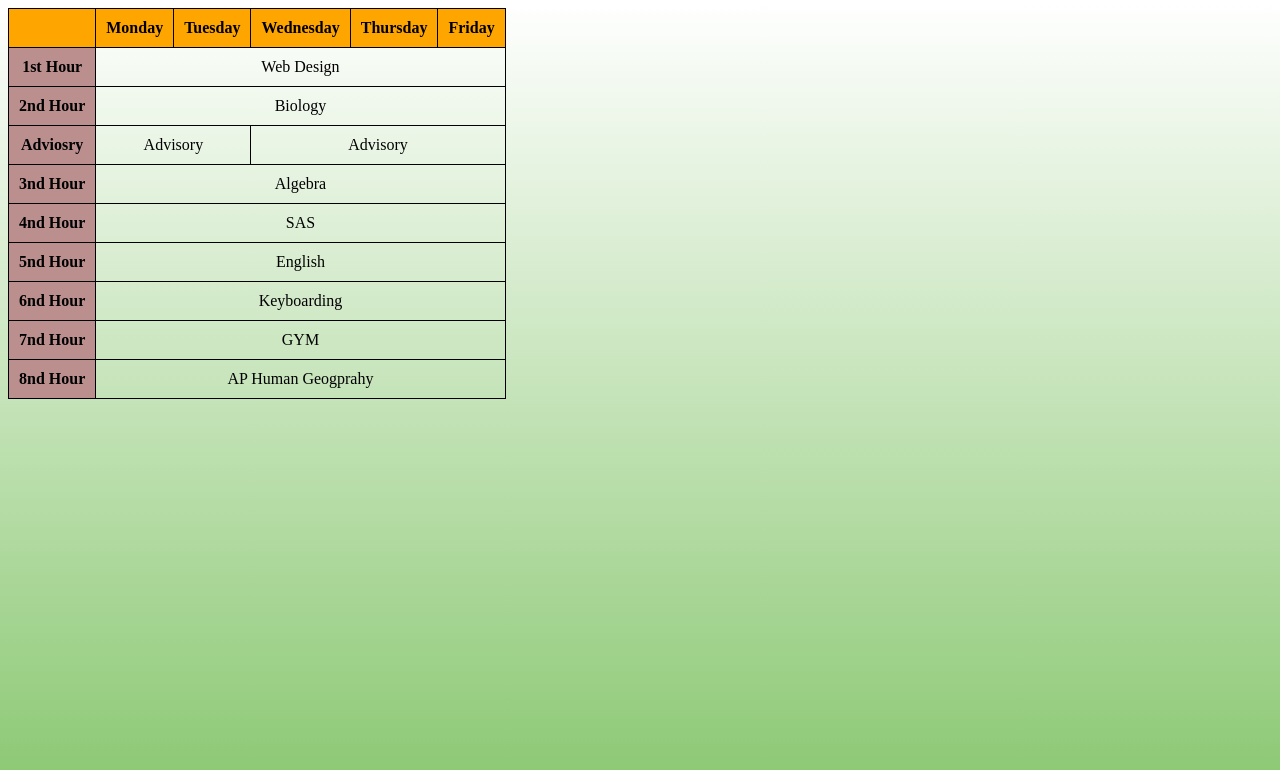
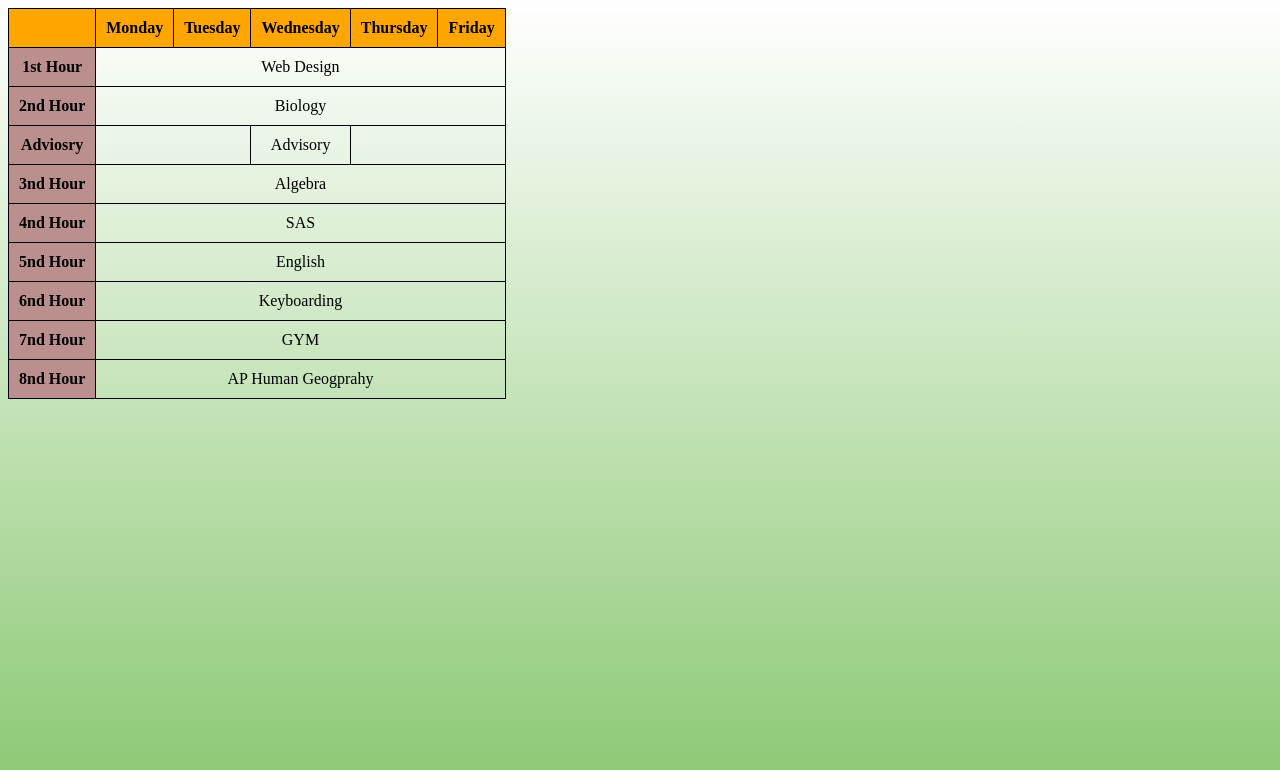
Before and after one commit to Cooperdean123/Cooperdean123.github.io, a plain HTML site: page shedule.html in a window 1280 px wide. Drawn offline with Linux system fonts and the light colour scheme.

Commit message:
saaaaadfewfewfewgew

```diff
--- a/shedule.html
+++ b/shedule.html
@@ -44,8 +44,8 @@ body {
             </tr>
             <tr>
                 <th scope="row" class="rheader">Adviosry</th>
-                <td colspan="2"><center>Advisory </center></td>
-                <td colspan="3"><center>Advisory </center></td>
+                <td colspan="2"><center></center></td>
+                <td colspan="1"><center>Advisory </center></td>
 
             </tr>
             <tr>
```
